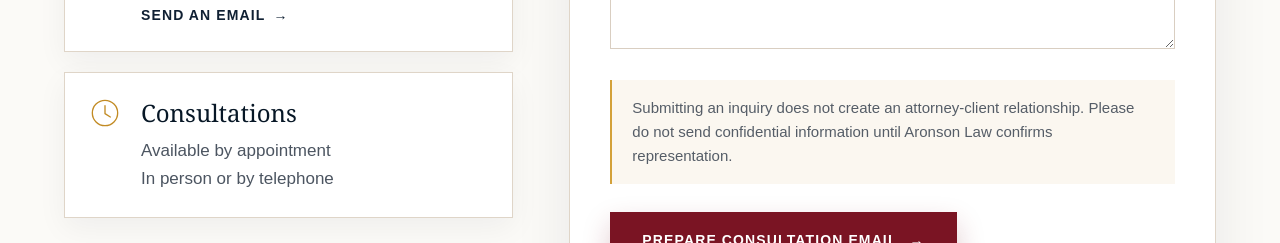
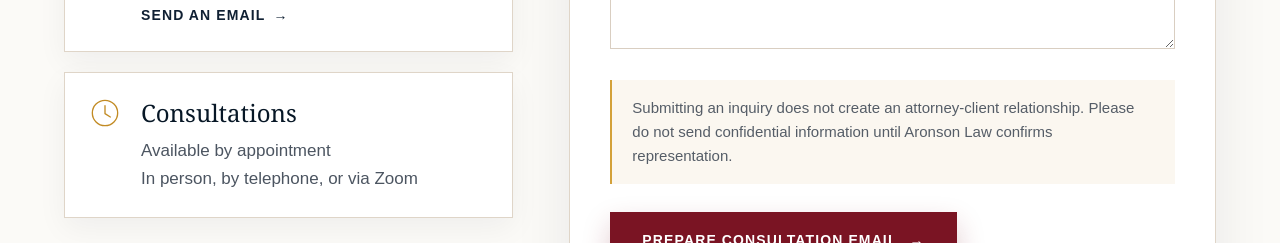
Before and after one commit to jba-afk/aronson-law, a Next.js app: page /contact in a window 1280 px wide. Shown: the part 1560-1803 px from the top of the page. Built offline with nearby package versions, Linux system fonts and the light colour scheme.

Commit message:
Add Zoom consultation option

```diff
--- a/app/contact/page.tsx
+++ b/app/contact/page.tsx
@@ -41,7 +41,7 @@ const details = [
   {
     icon: "clock" as const,
     title: "Consultations",
-    content: <>Available by appointment<br />In person or by telephone</>,
+    content: <>Available by appointment<br />In person, by telephone, or via Zoom</>,
   },
 ];
 
```
